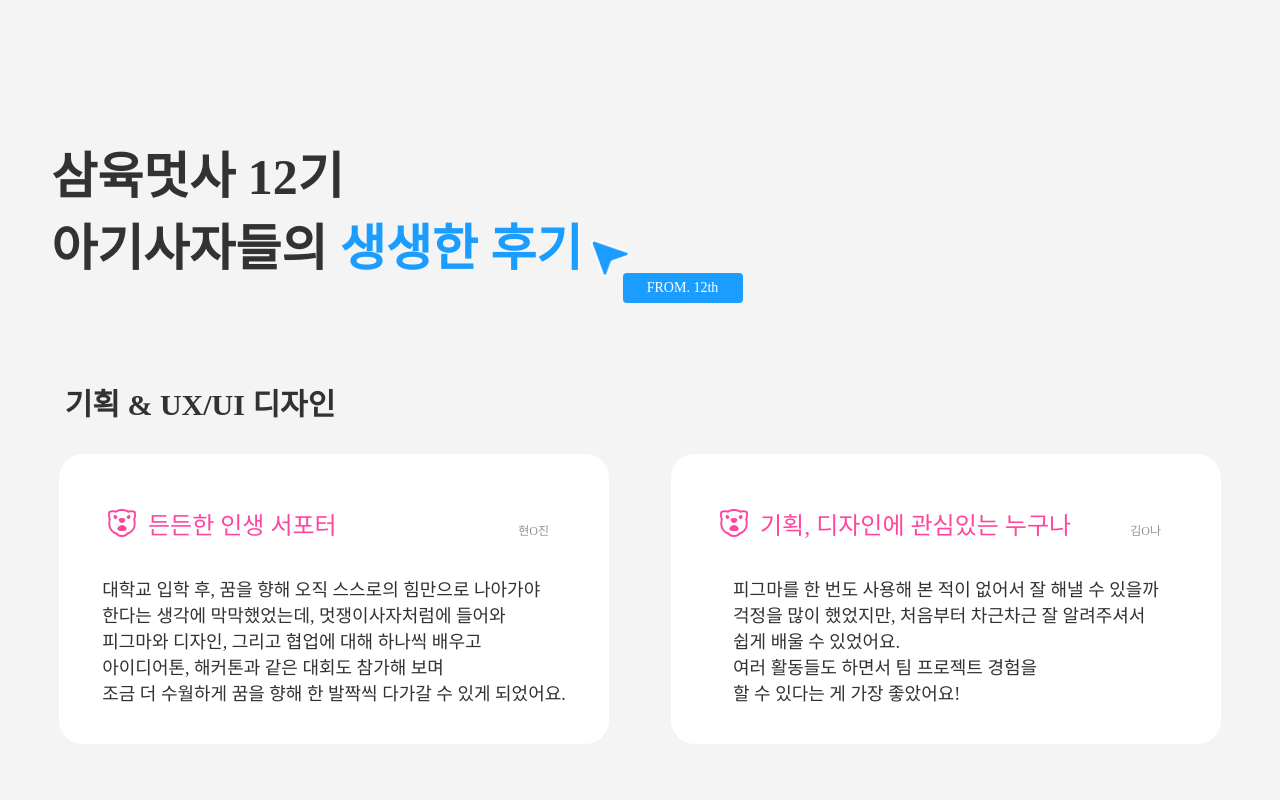
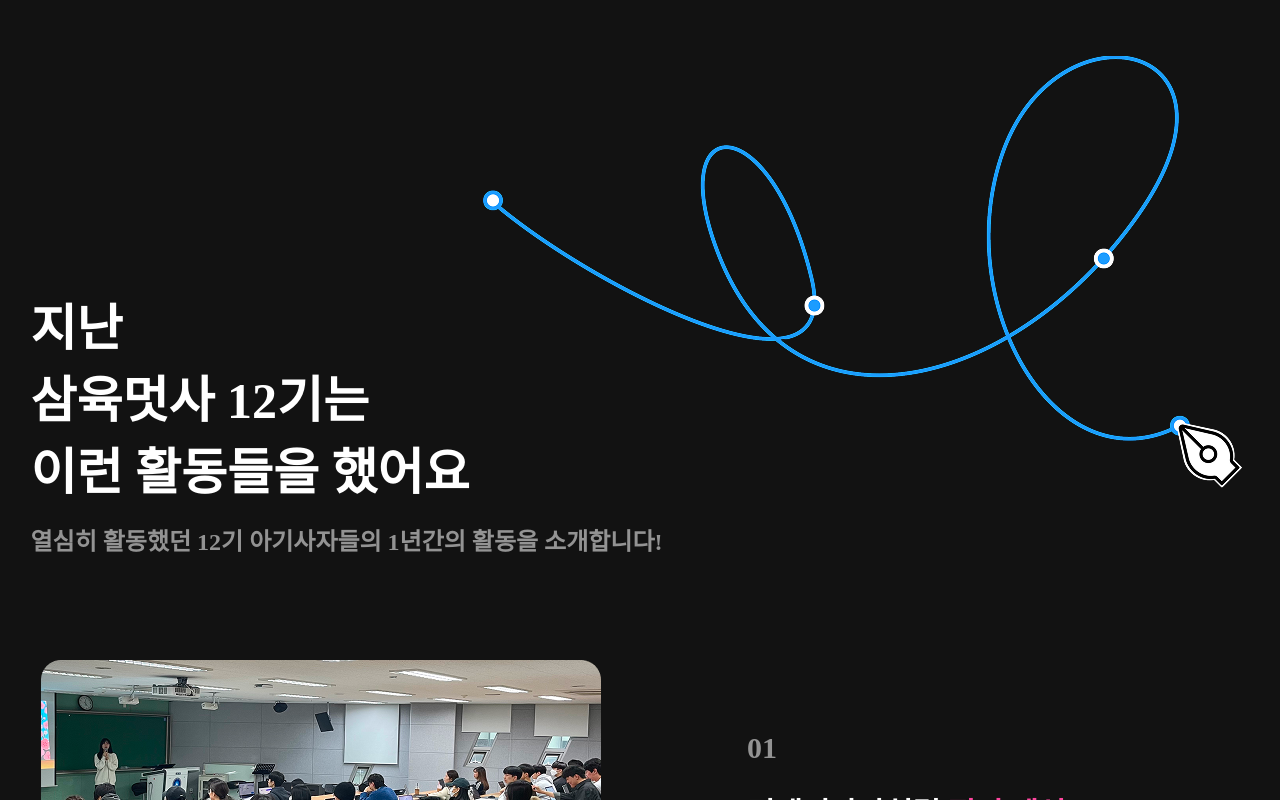
Before and after one commit to LikelionSYU13th-Recruit-Front/Recruit_React, a React (Vite) app: page / in a window 1280 px wide. Built offline with nearby package versions, Linux system fonts and the light colour scheme; a web font is replaced by a local one.

Commit message:
합치다가 망함

```diff
--- a/src/RecruitPage2/ActivityPage.css
+++ b/src/Components/ActivityPage.css
@@ -33,7 +33,7 @@ body, html {
     padding: 0;
     width: 100%;
     height: 100%;
-    overflow-y: auto;
+    overflow-y: hidden;
     overflow-x: hidden;
     display: flex;
     justify-content: center;
@@ -45,6 +45,7 @@ body, html {
 }
 
 .ActivityPage-Container{
+    position: relative;
     width: 100vw;
     height: 100vh;
     display: flex;
@@ -54,6 +55,7 @@ body, html {
 }
 
 .activity-header {
+    position: relative;
     /* margin-top: 161px; */
     height: 550px;
     display: flex;
@@ -61,6 +63,7 @@ body, html {
 }
 
 .activity-header-content {
+    position: relative;
     width: 100%;
     height: 100%;
     display: flex;
@@ -76,6 +79,7 @@ body, html {
 }
 
 .activity-title {
+    position: relative;
     margin: 0;
     padding-top: 300px;
     margin-right: -320px; /* 오른쪽으로 이동하여 이미지와 겹치게 */
@@ -92,6 +96,7 @@ body, html {
 }
 
 .activity-body {
+    position: relative;
     display: flex;
     flex-direction: column;
     justify-content: center;
@@ -101,7 +106,7 @@ body, html {
 
 .activity-body-session {
     width: 100%;
-
+    position: relative;
     padding-top: 110px;
     height: 340px;
     display: flex;
@@ -150,6 +155,7 @@ body, html {
 }
 
 .activity-body-idea {
+    position: relative;
     width: 100%;
     padding-top: 87px;
     height: 340px;
@@ -173,6 +179,7 @@ body, html {
 }
 
 .activity-body-hack{
+    position: relative;
     width: 100%;
     padding-top: 87px;
     height: 340px;
@@ -189,6 +196,7 @@ body, html {
 }
 
 .activity-body-python {
+    position: relative;
     width: 100%;
     padding-top: 87px;
     height: 340px;
--- a/src/RecruitPage2/BabyLionPage.css
+++ b/src/Components/BabyLionPage.css
@@ -38,6 +38,7 @@
 
 
 body, html {
+    position: relative;
     margin: 0;
     padding: 0;
     width: 100%;
@@ -50,6 +51,7 @@ body, html {
 }
 
 .babylionpage-container {
+    position: relative;
     width: 100vw;
     height: 100vh;
     display: flex;
@@ -59,6 +61,7 @@ body, html {
 }
 
 .babylion-header {
+    position: relative;
     margin-top: 239px;
     display: flex;
     justify-content: center;
@@ -73,6 +76,7 @@ body, html {
 }
 
 .babylion-body {
+    position: relative;
     width: 100%;
     display: flex;
     flex-direction: column;
@@ -81,15 +85,18 @@ body, html {
 }
 
 .babylion-body-first-row {
+    position: relative;
     margin-top: 64px;
 }
 
 .babylion-body-second-row {
+    position: relative;
     margin-top: 28px;
 }
 
 .babylion-body-second-row,
 .babylion-body-first-row {
+    position: relative;
     display: flex;
     justify-content: center;
     align-items: center;
@@ -102,6 +109,7 @@ body, html {
 .babylion-second-row-box-1,
 .babylion-second-row-box-2,
 .babylion-second-row-box-3 {
+    position: relative;
     width: 384px;
     height: 236px;
     display: flex;
--- a/src/RecruitPage2/ReviewPage.css
+++ b/src/Components/ReviewPage.css
@@ -49,6 +49,7 @@ html {
 }
 
 .reviewpage-container {
+    position: relative;
     width: 100vw;
     height: 100vh;
     display: flex;
@@ -58,6 +59,7 @@ html {
 }
 
 .review-header {
+    position: relative;
     width: 100%;
     margin-top: 136px;
     display: flex;
@@ -67,6 +69,7 @@ html {
 }
 
 .review-header-content {
+    position: relative;
     margin: 0;
     font-family: 'Pretendard-Bold';
     font-size: 50px;
@@ -88,6 +91,7 @@ html {
 }
 
 .from-12th {
+    position: relative;
     width: 120px;
     height: 30px;
     border: none;
@@ -109,6 +113,7 @@ html {
 }
 
 .review-body {
+    position: relative;
     width: 100%;
     display: flex;
     flex-direction: column;
@@ -121,6 +126,7 @@ html {
 .review-frontend-boxes,
 .review-backend-boxes,
 .review-design-boxes {
+    position: relative;
     display: flex;
     justify-content: space-between;
     align-items: center;
@@ -130,6 +136,7 @@ html {
 
 .review-box-2,
 .review-box-1 {
+    position: relative;
     width: 550px;
     height: 290px;
     border: none;
@@ -144,6 +151,7 @@ html {
 }
 
 .review-box-header {
+    position: relative;
     width: calc(100% - 109px);
     /*좌우 패딩값을 빼줘야함*/
     display: flex;
@@ -168,21 +176,25 @@ html {
 
 .review-track-backend,
 .review-track-frontend {
+    position: relative;
     margin: 0;
     margin-top: 70px;
 }
 
 .review-track-design {
+    position: relative;
     margin: 0;
     margin-top: 100px;
     padding-right: 880px;
 }
 
 .review-track-frontend {
+    position: relative;
     padding-right: 990px;
 }
 
 .review-track-backend {
+    position: relative;
     padding-right: 1037px;
 }
 
@@ -211,6 +223,7 @@ html {
 .header-name-4,
 .header-name-5,
 .header-name-6 {
+    position: relative;
     margin-left: auto;
     padding-top: 14px;
     color: #939393;
@@ -221,6 +234,7 @@ html {
 .header-title-design,
 .header-title-frontend,
 .header-title-backend {
+    position: relative;
     padding-top: 1px;
     font-family: 'Pretendard-SemiBold';
     font-size: 24px;
@@ -240,6 +254,7 @@ html {
 
 
 .review-content-box {
+    position: relative;
     width: 100%;
     display: flex;
     justify-content: center;
@@ -250,6 +265,7 @@ html {
 
 
 .review-content {
+    position: relative;
     margin: 0;
     font-family: 'Pretendard-Medium';
     font-size: 18px;
--- /dev/null
+++ b/src/main.css
@@ -0,0 +1,8 @@
+#subroot {
+    width: 1200px;
+    min-height: 100vh;
+    display: flex;
+    flex-direction: column;
+    justify-content: flex-start;
+    align-items: center;
+  }
--- a/src/main.jsx
+++ b/src/main.jsx
@@ -2,17 +2,16 @@ import { StrictMode } from 'react'
 import { createRoot } from 'react-dom/client'
 import { BrowserRouter as Router, Route, Routes } from 'react-router-dom';
 
-import ActivityPage from './RecruitPage2/ActivityPage'
-import BabyLionPage from './RecruitPage2/BabyLionPage'
-import ReviewPage from './RecruitPage2/ReviewPage';
+import ActivityPage from './Components/ActivityPage'
+import BabyLionPage from './Components/BabyLionPage'
+import ReviewPage from './Components/ReviewPage';
+import './main.css';
 
 createRoot(document.getElementById('root')).render(
   <StrictMode>
     <Router>
       <Routes>
-        <Route path="/" element={<ReviewPage />} />
-        <Route path="/Activity" element={<ActivityPage />} />
-        <Route path="/BabyLion" element={<BabyLionPage />} />
+        <Route path="/" element={<div id='subroot'><ActivityPage /><BabyLionPage /><ReviewPage /></div>} />
       </Routes>
     </Router>
   </StrictMode>
```
Also changed, not shown: src/Components/ActivityPage.jsx (renamed from src/RecruitPage2/ActivityPage.jsx), src/Components/BabyLionPage.jsx (renamed from src/RecruitPage2/BabyLionPage.jsx), src/Components/ReviewPage.jsx (renamed from src/RecruitPage2/ReviewPage.jsx).
